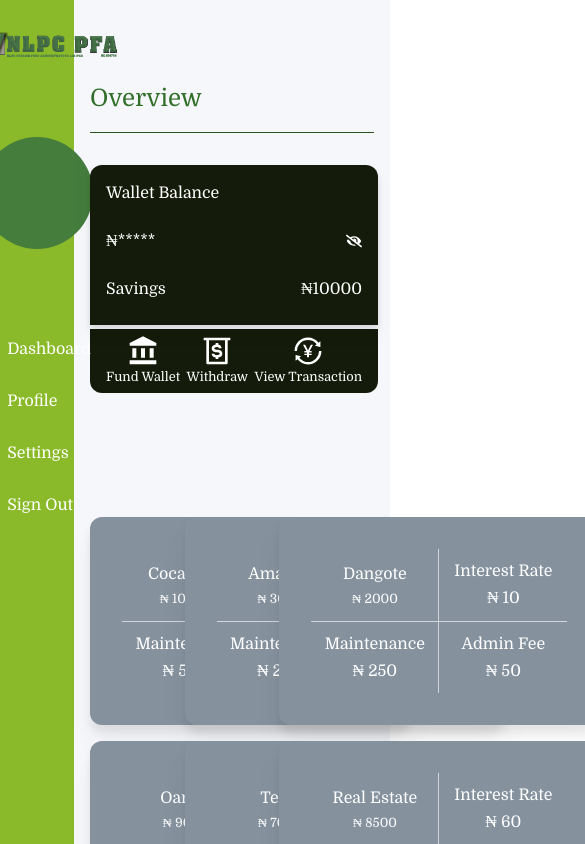
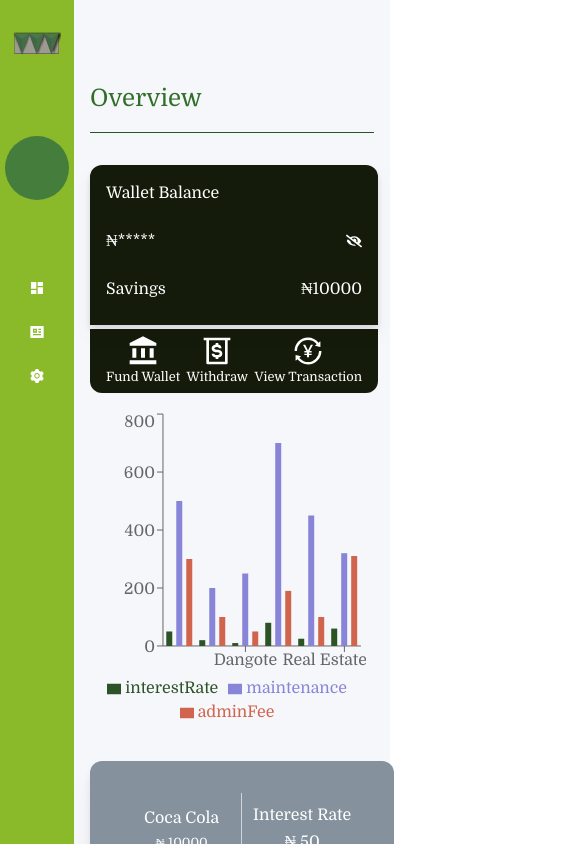
Before and after one commit to techNinja20/nlpc, a React (Create React App) app: page /dashboard in a window 390 px wide. Shown: the top 844 px of the page, 585 px wide, since content can reach past the window. Built offline with nearby package versions, Linux system fonts and the light colour scheme; some icons are missing.

Commit message:
feat:demo app successfully built

```diff
--- a/src/components/pages/Count/index.jsx
+++ b/src/components/pages/Count/index.jsx
@@ -8,7 +8,7 @@ const Count = () => {
 
   return (
     <div className="bg-grey flex items-center justify-center w-full h-screen">
-      <div className="w-[30rem] h-[15rem] rounded-lg drop-shadow-lg bg-white flex flex-col items-center justify-center gap-y-[1rem] px-[4rem] ">
+      <div className="w-[30rem] sm:w-[25rem] h-[15rem] rounded-lg drop-shadow-lg bg-white flex flex-col items-center justify-center gap-y-[1rem] px-[4rem] ">
         <div className="w-[5rem] ">
           <img src={reduxLogo} alt="reduxLogo" />
         </div>
--- a/src/components/pages/Dashboard/index.jsx
+++ b/src/components/pages/Dashboard/index.jsx
@@ -4,33 +4,23 @@ import Chart from "../../shared/Chart";
 import Container from "../../shared/Container";
 import TransactionHistory from "../../shared/Transaction";
 import { schemeInfos, transactionHistory } from "../../shared/Data/data";
-import { useState } from "react";
 
 const Dashboard = () => {
-
-    const [isModalOpen, setIsModalOpen] = useState(false);
-    function openModal() {
-      setIsModalOpen((modalOpen) => !modalOpen);
-    }
-    function handleOpenModal(e) {
-      e.target.id === "modal" && openModal();
-  }
-
   return (
     <Container>
-      <div className="bg-grey text-black w-[81%] pt-[5rem] px-[1rem] pb-[5rem] space-y-[2rem] ">
+      <div className="bg-grey text-black w-[81%] pt-[5rem] px-[1rem]  pb-[5rem] space-y-[2rem] ">
         <h1 className="text-[1.5rem] text-lightgreen border-b border-green  pb-4 ">
           Overview
         </h1>
 
-        <div className="flex justify-between">
+        <div className="flex md:flex-col sm:flex-col gap-y-[1rem] justify-between">
           <Account />
           <div className="w-full h-[20rem] px-[0.5rem] ">
             <Chart />
           </div>
         </div>
 
-        <div className="grid grid-cols-3 gap-y-[1rem]">
+        <div className="grid grid-cols-3 md:grid-cols-2 sm:grid-cols-1 gap-y-[1rem]">
           {schemeInfos.map((scheme, i) => (
             <Cards key={i} {...scheme} />
           ))}
@@ -50,28 +40,6 @@ const Dashboard = () => {
           ))}
         </table>
       </div>
-
-      {isModalOpen && (
-        <div
-          onClick={handleOpenModal}
-          id="modal"
-          className=" fixed inset-0 bg-black bg-opacity-60 text-[#25313CA6]  flex justify-center items-center w-full z-10"
-        >
-          <div className="bg-white w-[30rem] h-[15rem] rounded-lg drop-shadow-lg flex flex-col items-center justify-center ">
-            {schemeInfos.map((schemeInfo, index) => (
-              <div
-                key={index}
-                className={`w-[25rem] py-[0.5rem] px-[0.8rem] border rounded-[0.5rem] outline-none block`}
-              >
-                <h1 className="text-grey-500 ">
-                  {schemeInfo.amount * (schemeInfo.interestRate / 100) -
-                    (schemeInfo.interestRate + schemeInfo.adminFee)}
-                </h1>
-              </div>
-            ))}
-          </div>
-        </div>
-      )}
     </Container>
   );
 };
--- a/src/components/pages/Landing/index.jsx
+++ b/src/components/pages/Landing/index.jsx
@@ -23,19 +23,18 @@ const Landing = () => {
         </button>
 
         <div
-          // className="flex items-center "
           className={`${
             isOpen ? "block " : "hidden"
           } w-full lg:flex md:flex lg:items-center md:items-center md:w-auto lg:gap-x-2 md:gap-x-2 lg:w-auto sm:space-y-[2rem] `}
         >
           <Link to="/auth/sign-up">
-            <Button text="Sign Up" className="bg-lightgreen block w-[10rem]" />
+            <Button text="Sign Up" className="bg-lightgreen block w-[10rem] mt-[2rem]" />
           </Link>
           <Link to="/auth/login">
-            <Button text="Login" className="block" />
+            <Button text="Login" className="block mt-[2rem]" />
           </Link>
           <Link to="/count">
-            <Button text="Redux" className="bg-yellow block" />
+            <Button text="Redux" className="bg-yellow block mt-[2rem]" />
           </Link>
         </div>
       </nav>
--- a/src/components/shared/Cards/index.jsx
+++ b/src/components/shared/Cards/index.jsx
@@ -10,8 +10,7 @@ const Cards = ({
   return (
     <>
       <div
-
-        className={`grid grid-cols-2  text-white w-[20rem] h-[13rem] p-[2rem] rounded-xl drop-shadow-xl bg-greyTwo cursor-pointer`}
+        className={`grid grid-cols-2  text-white w-[20rem] md:w-[18rem] sm:w-[19rem] h-[13rem] p-[2rem] rounded-xl drop-shadow-xl bg-greyTwo cursor-pointer`}
       >
         <div className="flex flex-col gap-y-[0.2rem] justify-center items-center border-r border-b border-gray-300">
           <h1 className="text-grey-500 ">{name}</h1>
--- a/src/components/shared/Container/SideBar/index.jsx
+++ b/src/components/shared/Container/SideBar/index.jsx
@@ -3,23 +3,25 @@ import { PiPowerFill } from "react-icons/pi";
 import { RiProfileFill, RiDashboardFill } from "react-icons/ri";
 import { Link } from "react-router-dom";
 import logo from "../../../../assets/images/logo.png";
+import logoTwo from "../../../../assets/images/logoTwo.png";
 import { useDatas } from "../../Context";
 
 const SideBar = () => {
   const { firstname, lastname, email } = useDatas();
   return (
-    <div className="flex flex-col items-center gap-y-[5rem] bg-darkgreen opacity-90 w-[19%] min-h-screen ">
-      <div className="w-[10rem] mt-[2rem] ">
-        <img src={logo} alt="logo" />
+    <div className="flex flex-col items-center gap-y-[5rem] bg-darkgreen opacity-90 w-[19%] md:w-[23%] min-h-screen ">
+      <div className="w-[10rem] sm:w-[3rem] mt-[2rem] mx-auto ">
+        <img src={logo} alt="logo" className="sm:hidden" />
+        <img src={logoTwo} alt="logo" className="lg:hidden md:hidden" />
       </div>
       <div className="space-y-2 ">
-        <div className="flex bg-lightgreen items-center justify-center w-[7rem] h-[7rem] rounded-full ">
+        <div className="flex bg-lightgreen items-center justify-center w-[7rem] sm:w-[4rem] h-[7rem] sm:h-[4rem] rounded-full ">
           <h1>
             {firstname.charAt(0).toUpperCase() || email.charAt(0).toUpperCase()}{" "}
             {lastname.charAt(0).toUpperCase()}
           </h1>
         </div>
-        <h2 className="text-center">
+        <h2 className="text-center sm:hidden">
           {firstname.toUpperCase() || email.replace(/@.*/, "").toUpperCase()}
           {lastname}
         </h2>
@@ -28,19 +30,19 @@ const SideBar = () => {
       <div className="space-y-7">
         <Link to="/dashboard" className="flex gap-x-2 items-center">
           <RiDashboardFill />
-          <p>Dashboard</p>
+          <p className="sm:hidden">Dashboard</p>
         </Link>
         <Link className="flex gap-x-2 items-center">
           <RiProfileFill />
-          <p>Profile</p>
+          <p className="sm:hidden">Profile</p>
         </Link>
         <Link className="flex gap-x-2 items-center">
           <AiFillSetting />
-          <p>Settings</p>
+          <p className="sm:hidden">Settings</p>
         </Link>
         <Link to="/auth/login" className="flex gap-x-2 items-center">
           <PiPowerFill />
-          <p>Sign Out</p>
+          <p className="sm:hidden">Sign Out</p>
         </Link>
       </div>
     </div>
--- a/src/components/shared/Payment/index.jsx
+++ b/src/components/shared/Payment/index.jsx
@@ -21,7 +21,7 @@ const PayButton = ({ text, icon, openModal }) => {
 
   const componentProps = {
     email: email,
-    amount: amount * 10,
+    amount: amount * 100,
     publicKey,
     text: "Fund ",
     onSuccess: () => handlePaystackSuccessAction(),
@@ -35,20 +35,20 @@ const PayButton = ({ text, icon, openModal }) => {
         id="modal"
         className=" fixed inset-0 bg-black bg-opacity-60 text-[#25313CA6]  flex justify-center items-center w-full z-10"
       >
-        <div className="bg-white w-[30rem] h-[15rem] rounded-lg drop-shadow-lg flex flex-col items-center justify-center ">
+        <div className="bg-white w-[30rem] sm:w-[25rem] h-[15rem] rounded-lg drop-shadow-lg flex flex-col items-center justify-center ">
           <form onSubmit={submit}>
             <input
               type="email"
               placeholder="email"
               value={email}
-              className={` w-[25rem] py-[0.5rem] px-[0.8rem] border rounded-[0.5rem] outline-none block`}
+              className={` w-[25rem] sm:w-[23rem] py-[0.5rem] px-[0.8rem] border rounded-[0.5rem] outline-none block`}
             />
             <input
               type="text"
               placeholder="amount"
               value={amount}
               onChange={(e) => setAmount(e.target.value)}
-              className={` w-[25rem] py-[0.5rem] px-[0.8rem] border rounded-[0.5rem] mt-[2rem] outline-none block`}
+              className={` w-[25rem] sm:w-[23rem] py-[0.5rem] px-[0.8rem] border rounded-[0.5rem] mt-[2rem] outline-none block`}
             />
             <PaystackButton
               {...componentProps}
```
Also changed, not shown: src/assets/images/logoTwo.png (added).
